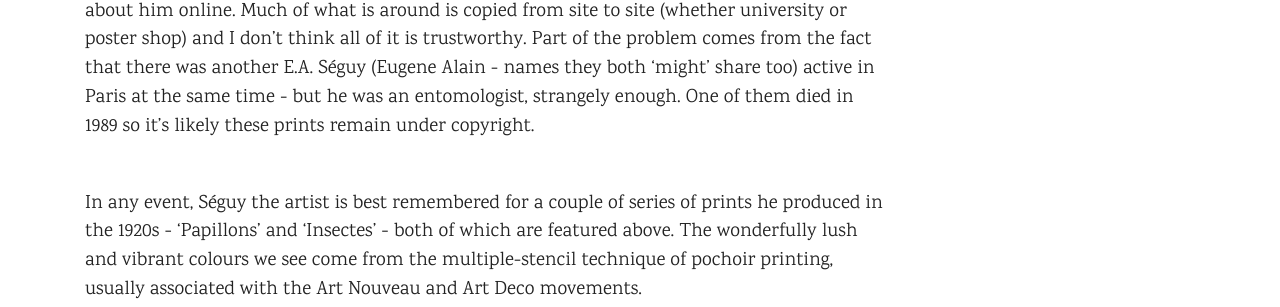
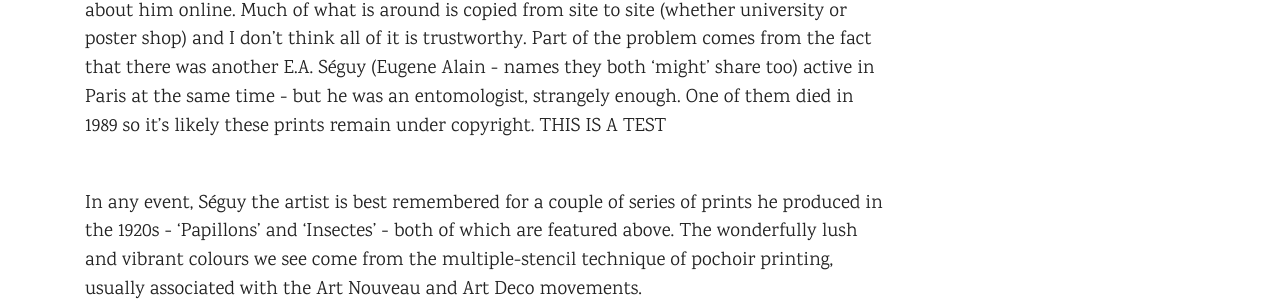
Before and after one commit to ericayhayes/seguy, a Jekyll site: the page built from index.md, in a window 1280 px wide and 900 px high, scrolled down 427 px. Shown: the part 321-628 px from the top of the window. Built offline with Jekyll 4.4.1, drawn with Linux system fonts in a browser that asks for light colours; nearby versions of some CDN libraries; some of the changed text lies outside the part shown.

Commit message:
Update index.md

```diff
--- a/index.md
+++ b/index.md
@@ -27,7 +27,7 @@ banner:
   zoom: 2
 ---
 
-__E.A. Séguy__ was active as a designer and artist in France in the first three decades of the 20th century. Of that much I am confident. But there is strangely very little biographical material about him online. Much of what is around is copied from site to site (whether university or poster shop) and I don't think all of it is trustworthy. Part of the problem comes from the fact that there was another E.A. Séguy (Eugene Alain - names they both 'might' share too) active in Paris at the same time - but he was an entomologist, strangely enough. One of them died in 1989 so it's likely these prints remain under copyright.
+__E.A. Séguy__ was active as a designer and artist in France in the first three decades of the 20th century. Of that much I am confident. But there is strangely very little biographical material about him online. Much of what is around is copied from site to site (whether university or poster shop) and I don't think all of it is trustworthy. Part of the problem comes from the fact that there was another E.A. Séguy (Eugene Alain - names they both 'might' share too) active in Paris at the same time - but he was an entomologist, strangely enough. One of them died in 1989 so it's likely these prints remain under copyright.  THIS IS A TEST
 
 In any event, Séguy the artist is best remembered for a couple of series of prints he produced in the 1920s - 'Papillons' and 'Insectes' - both of which are featured above. The wonderfully lush and vibrant colours we see come from the multiple-stencil technique of pochoir printing, usually associated with the Art Nouveau and Art Deco movements.
 
```
